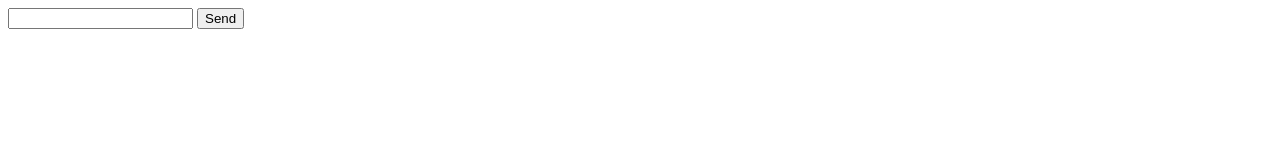
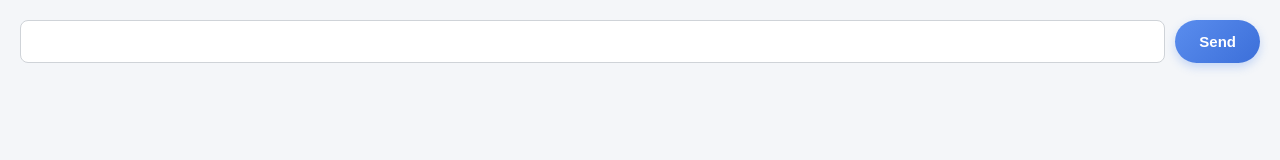
Before and after one commit to mingshrp/Websockets, a website: page index.html in a window 1280 px wide. Drawn offline with Linux system fonts and the light colour scheme.

Commit message:
Style text box and send button

```diff
--- a/index.html
+++ b/index.html
@@ -1,4 +1,49 @@
 <!doctype html>
+<style>
+  body {
+    font-family: Arial, sans-serif;
+    background: #f4f6f9;
+    margin: 0;
+    padding: 20px;
+  }
+
+  form[name="publish"] {
+    display: flex;
+    gap: 10px;
+    margin-bottom: 20px;
+  }
+
+  input[type="text"] {
+    flex: 1;
+    padding: 12px 14px;
+    font-size: 15px;
+    border-radius: 8px;
+    border: 1px solid #cfd3d8;
+    background: #fff;
+    outline: none;
+    transition: 0.2s;
+  }
+  input[type="submit"] {
+  padding: 12px 24px;
+  background: linear-gradient(135deg, #5a8dee, #3c6fd9);
+  border: none;
+  border-radius: 50px;
+  color: white;
+  font-size: 15px;
+  font-weight: 600;
+  cursor: pointer;
+  box-shadow: 0 4px 10px rgba(90, 141, 238, 0.3);
+  transition: 0.25s ease;
+}
+
+input[type="submit"]:hover {
+  background: linear-gradient(135deg, #507edc, #335ec3);
+  transform: translateY(-2px);
+  box-shadow: 0 6px 14px rgba(90, 141, 238, 0.35);
+}
+
+</style>
+
 <form name="publish">
   <input type="text" name="message" maxlength="50"/>
   <input type="submit" value="Send"/>
@@ -23,6 +68,7 @@ document.forms.publish.onsubmit = function() {
 };
 
 // handle incoming messages
+socket.binaryType = "arraybuffer";
 socket.onmessage = function(event) {
   let incomingMessage = event.data;
   showMessage(incomingMessage);
--- /dev/null
+++ b/package.json
@@ -0,0 +1,5 @@
+{
+  "dependencies": {
+    "ws": "^8.18.3"
+  }
+}
```
Also changed, not shown: 1 other file.
